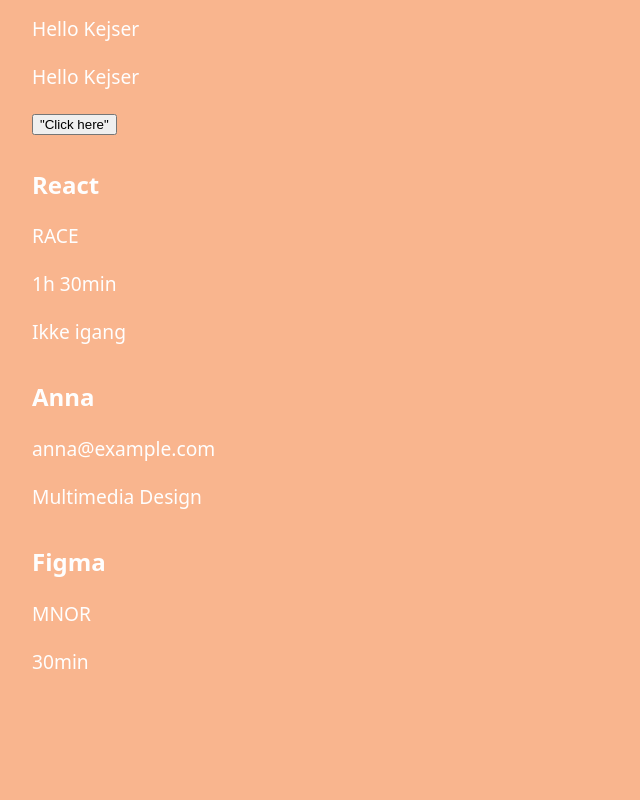
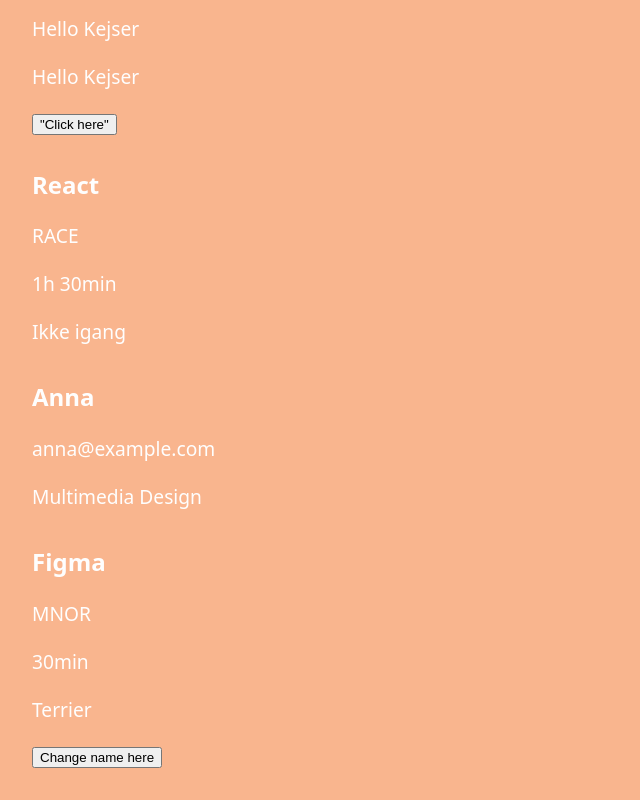
Before and after one commit to FKAYSR/web-app-optimization, a React (Vite) app: page / in a window 1280 px wide. Shown: the part 502-1302 px from the top of the page, without its empty margins (0-640 px from the left). Before the commit the page ends 1230 px from the top, so only its background shows below. Built offline with nearby package versions, Linux system fonts and the light colour scheme; no server answers.

Commit message:
Destructuring af arrays opgaven done

```diff
--- a/src/pages/HomePage.jsx
+++ b/src/pages/HomePage.jsx
@@ -5,6 +5,7 @@
 import Course from "../sandbox/Course";
 import StudentCard from "../sandbox/StudentCard";
 import CourseCard from "../sandbox/CourseCard";
+import NameChanger from "../sandbox/NameChanger";
 
 const name = "Anna";
 const education = "Multimedia Design";
@@ -33,6 +34,7 @@
         <Course />
         <StudentCard student={student} />
         <CourseCard title="Figma" teacher="MNOR" duration="30min" />
+        <NameChanger />
       </main>
     </>
   );
--- /dev/null
+++ b/src/sandbox/NameChanger.jsx
@@ -0,0 +1,12 @@
+import { useState } from "react";
+
+export default function NameChanger() {
+    const [name, setName] = useState("Terrier");
+
+    return (
+    <article>
+        <p>{name}</p>
+        <button onClick={() => setName("Peter")}>Change name here</button>
+    </article>
+  );
+}
--- a/src/sandbox/sandbox.js
+++ b/src/sandbox/sandbox.js
@@ -58,3 +58,15 @@
 };
 
 console.log(student)
+
+// Arrays
+const courses = [ "JavaScript", "React", "WordPress", "UX" ];
+
+console.log(courses);
+console.log(courses[0])
+console.log(courses[2])
+console.log(courses.length)
+// Fortsættelse ved slide 80
+
+const [firstCourse, secondCourse] = courses;
+console.log(firstCourse, secondCourse);
```
